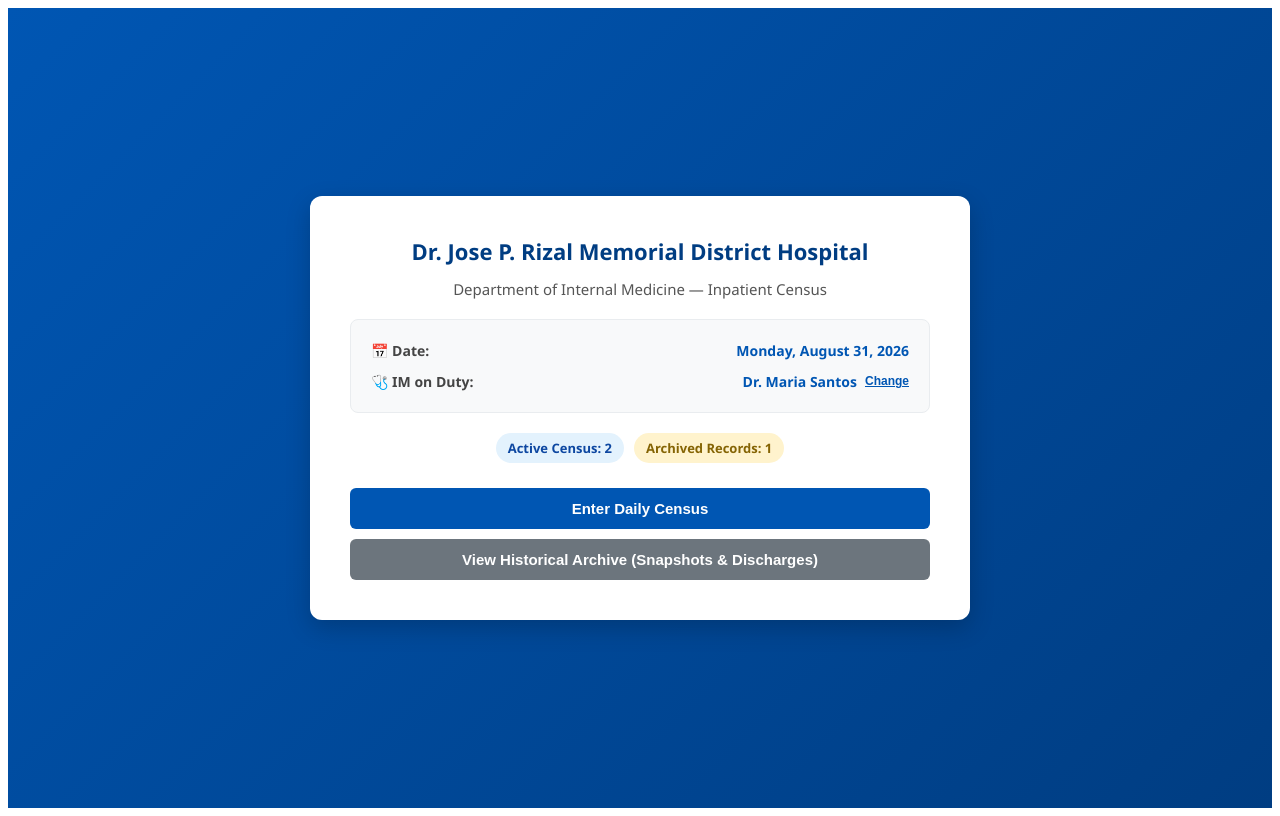
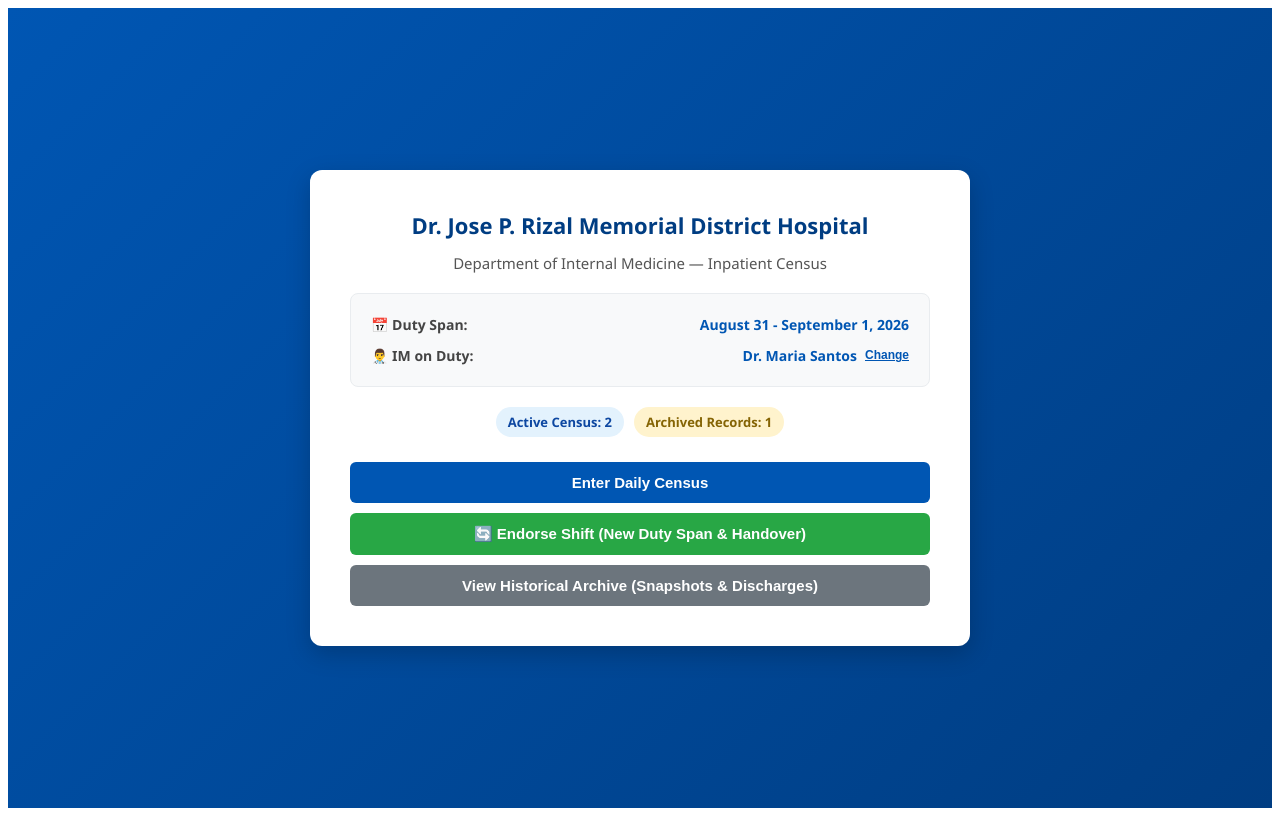
Before and after one commit to tdvsmd-droid/hospital-census, a React (Vite) app: page / in a window 1280 px wide. Built offline with nearby package versions, Linux system fonts and the light colour scheme.

Commit message:
Edit Endorsement event

```diff
--- a/src/App.jsx
+++ b/src/App.jsx
@@ -7,7 +7,14 @@ export default function App() {
   const [searchQuery, setSearchQuery] = useState('');
 
   // Date and Internist on Duty state for the Splash screen (persistent)
-  const [currentDateString, setCurrentDateString] = useState('');
+  const [currentDateString, setCurrentDateString] = useState(() => {
+    const now = new Date();
+    const tomorrow = new Date(now);
+    tomorrow.setDate(now.getDate() + 1);
+    const options = { month: 'long', day: 'numeric' };
+    return `${now.toLocaleDateString('en-US', options)} - ${tomorrow.toLocaleDateString('en-US', { month: 'long', day: 'numeric', year: 'numeric' })}`;
+  });
+
   const [internistOnDuty, setInternistOnDuty] = useState(() => {
     const savedInternist = localStorage.getItem('jrrmdh_internist');
     return savedInternist ? savedInternist : 'Dr. Maria Santos';
@@ -42,13 +49,6 @@ export default function App() {
     status: 'Stable'
   });
 
-  // Automatically set today's date on load
-  useEffect(() => {
-    const options = { weekday: 'long', year: 'numeric', month: 'long', day: 'numeric' };
-    const today = new Date().toLocaleDateString('en-US', options);
-    setCurrentDateString(today);
-  }, []);
-
   // Persistent Storage: Load patients from browser memory on startup
   const [patients, setPatients] = useState(() => {
     const savedPatients = localStorage.getItem('jrrmdh_patients');
@@ -59,7 +59,6 @@ export default function App() {
         console.error("Failed to parse saved patients", e);
       }
     }
-    // Default initial sample data if nothing is saved yet
     return [
       {
         id: 1,
@@ -177,33 +176,33 @@ export default function App() {
     return diffDays >= 0 ? diffDays : 0;
   };
 
-  // Endorsement Shift Snapshot Handler
+  // Endorsement Shift Snapshot Handler (Triggered from Splash Home Page)
   const handlePerformEndorsement = () => {
+    const incomingDoctor = prompt("Enter the name of the incoming Internist on Duty for the next shift:", "Dr. ");
+    if (!incomingDoctor) return; // User cancelled prompt
+
     const now = new Date();
     const tomorrow = new Date(now);
     tomorrow.setDate(now.getDate() + 1);
 
-    const options = { month: 'long', day: 'numeric', year: 'numeric' };
     const startDateFormatted = now.toLocaleDateString('en-US', { month: 'long', day: 'numeric' });
-    const endDateFormatted = tomorrow.toLocaleDateString('en-US', options);
+    const endDateFormatted = tomorrow.toLocaleDateString('en-US', { month: 'long', day: 'numeric', year: 'numeric' });
     const dutyPeriodSpan = `${startDateFormatted} - ${endDateFormatted}`;
 
-    const confirmMsg = `Perform noon endorsement snapshot for duty span [ ${dutyPeriodSpan} ]?\n\nThis will capture all ${patients.length} current patient records into the historical archive with their room arrangements, and prepare the census for the incoming shift.`;
-
-    if (window.confirm(confirmMsg)) {
     const snapshotRecord = {
       id: Date.now(),
-        name: `Duty Shift Snapshot (${internistOnDuty})`,
+      name: `Duty Shift Snapshot (${internistOnDuty} -> ${incomingDoctor})`,
       ageSex: `${patients.length} Inpatients`,
       admissionPeriod: dutyPeriodSpan,
-        finalImpression: `Endorsed by ${internistOnDuty}. Total active census: ${patients.length} patients.`,
+      finalImpression: `Endorsed from ${internistOnDuty} to ${incomingDoctor}. Total active census: ${patients.length} patients.`,
       isSnapshot: true,
       snapshotPatients: [...patients]
     };
 
     setDischargedArchive(prev => [snapshotRecord, ...prev]);
-      alert(`Endorsement snapshot for ${dutyPeriodSpan} successfully saved to archives!`);
-    }
+    setInternistOnDuty(incomingDoctor);
+    setCurrentDateString(dutyPeriodSpan);
+    alert(`Shift successfully endorsed to ${incomingDoctor}!\nDuty Period updated to [ ${dutyPeriodSpan} ]. Snapshot saved to archives.`);
   };
 
   const openNewAdmissionModal = () => {
@@ -368,7 +367,7 @@ export default function App() {
     record.admissionPeriod.toLowerCase().includes(archiveSearchQuery.toLowerCase())
   );
 
-  // 1. Welcome Splash View
+  // 1. Welcome Splash View (Now includes Endorse Shift button)
   if (currentView === 'splash') {
     return (
       <div style={styles.splashContainer}>
@@ -378,11 +377,11 @@ export default function App() {
 
           <div style={styles.splashInfoBox}>
             <div style={styles.infoRow}>
-              <span style={styles.infoLabel}>📅 Date:</span>
-              <span style={styles.infoValue}>{currentDateString || 'Loading...'}</span>
+              <span style={styles.infoLabel}>📅 Duty Span:</span>
+              <span style={styles.infoValue}>{currentDateString}</span>
             </div>
             <div style={styles.infoRow}>
-              <span style={styles.infoLabel}>🩺 IM on Duty:</span>
+              <span style={styles.infoLabel}>👨‍⚕️ IM on Duty:</span>
               <div style={{ display: 'flex', alignItems: 'center', gap: '8px' }}>
                 {isEditingInternist ? (
                   <>
@@ -425,12 +424,19 @@ export default function App() {
             <span style={styles.badge}>Active Census: {patients.length}</span>
             <span style={styles.badgeArchive}>Archived Records: {dischargedArchive.length}</span>
           </div>
+
           <div style={{ display: 'flex', flexDirection: 'column', gap: '10px' }}>
             <button
               style={styles.enterButton}
               onClick={() => setCurrentView('census')}
             >
               Enter Daily Census
+            </button>
+            <button
+              style={styles.endorseSplashButton}
+              onClick={handlePerformEndorsement}
+            >
+              🔄 Endorse Shift (New Duty Span & Handover)
             </button>
             <button
               style={styles.archiveNavButton}
@@ -494,13 +500,12 @@ export default function App() {
                 <div style={{ width: '100%' }}>
                   <div style={{ display: 'flex', justifyContent: 'space-between', alignItems: 'center' }}>
                     <h4 style={{ margin: '0 0 4px 0', color: record.isSnapshot ? '#28a745' : '#0056b3' }}>
-                      {record.isSnapshot ? `📌 ${record.name}` : record.name}
+                      {record.isSnapshot ? `📦 ${record.name}` : record.name}
                     </h4>
                     <span style={styles.periodBadge}>{record.admissionPeriod}</span>
                   </div>
                   <p style={{ margin: '4px 0 0 0', fontSize: '13px', color: '#555' }}>{record.finalImpression}</p>
 
-                  {/* If this record is a duty snapshot, render its embedded patient table! */}
                   {record.isSnapshot && record.snapshotPatients && (
                     <div style={{ marginTop: '12px', overflowX: 'auto', border: '1px solid #ddd', borderRadius: '6px', background: '#fafafa', padding: '8px' }}>
                       <p style={{ fontSize: '12px', fontWeight: 'bold', color: '#333', margin: '0 0 6px 0' }}>Endorsed Census Snapshot Table ({record.snapshotPatients.length} patients):</p>
@@ -627,7 +632,7 @@ export default function App() {
                   <option value="Improving">Improving</option>
                   <option value="Guarded">Guarded</option>
                   <option value="Critical">Critical</option>
-                  <option value="MGH">MGH (May Go Home - Pending Bills/Exit)</option>
+                  <option value="MGH">MGH (May Go Home)</option>
                   <option value="Transferred">Transferred</option>
                   <option value="Absconded">Absconded</option>
                   <option value="Expired">Expired</option>
@@ -766,9 +771,6 @@ export default function App() {
       <div style={styles.headerRow}>
         <h2>Internists on Duty: <span style={{ color: '#0056b3' }}>{internistOnDuty}</span></h2>
         <div style={{ display: 'flex', gap: '8px', flexWrap: 'wrap' }}>
-          <button style={styles.endorseButton} onClick={handlePerformEndorsement} title="Snapshot current census and archive duty span">
-            📋 Endorse Shift
-          </button>
           <button style={styles.admitNewButton} onClick={openNewAdmissionModal}>
             + Admit
           </button>
@@ -776,7 +778,7 @@ export default function App() {
             + Referral
           </button>
           <button style={styles.archiveNavBtnHeader} onClick={() => setCurrentView('archive')}>
-            📚 Archive
+            Archive
           </button>
           <button style={styles.homeButton} onClick={() => setCurrentView('splash')}>
             Home
@@ -933,8 +935,8 @@ const styles = {
   badge: { background: '#e3f2fd', color: '#0d47a1', padding: '6px 12px', borderRadius: '20px', fontSize: '13px', fontWeight: 'bold' },
   badgeArchive: { background: '#fff3cd', color: '#856404', padding: '6px 12px', borderRadius: '20px', fontSize: '13px', fontWeight: 'bold' },
   enterButton: { background: '#0056b3', color: 'white', border: 'none', padding: '12px 20px', fontSize: '15px', borderRadius: '6px', cursor: 'pointer', fontWeight: 'bold', width: '100%' },
+  endorseSplashButton: { background: '#28a745', color: 'white', border: 'none', padding: '12px 20px', fontSize: '15px', borderRadius: '6px', cursor: 'pointer', fontWeight: 'bold', width: '100%' },
   archiveNavButton: { background: '#6c757d', color: 'white', border: 'none', padding: '12px 20px', fontSize: '15px', borderRadius: '6px', cursor: 'pointer', fontWeight: 'bold', width: '100%' },
-  endorseButton: { background: '#28a745', color: 'white', border: 'none', padding: '6px 12px', borderRadius: '4px', cursor: 'pointer', fontWeight: 'bold', fontSize: '13px' },
   admitNewButton: { background: '#007bff', color: 'white', border: 'none', padding: '6px 12px', borderRadius: '4px', cursor: 'pointer', fontWeight: 'bold', fontSize: '13px' },
   archiveNavBtnHeader: { background: '#ffc107', color: '#333', border: 'none', padding: '6px 12px', borderRadius: '4px', cursor: 'pointer', fontWeight: 'bold', fontSize: '13px' },
   container: { maxWidth: '900px', margin: '40px auto', padding: '20px', fontFamily: 'Segoe UI, Tahoma, Geneva, Verdana, sans-serif' },
```
Lines whose indentation alone changed are shown as unchanged.
